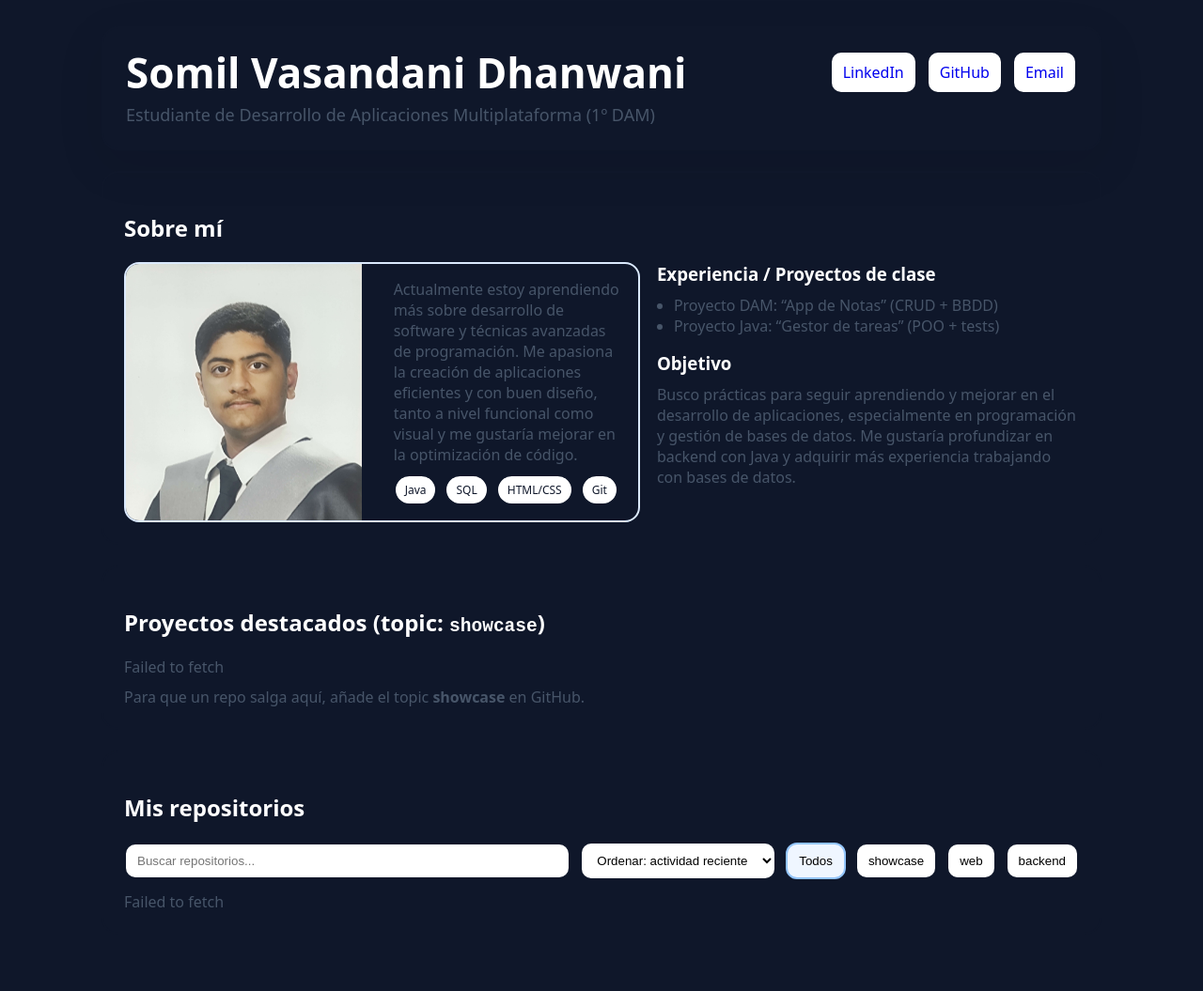
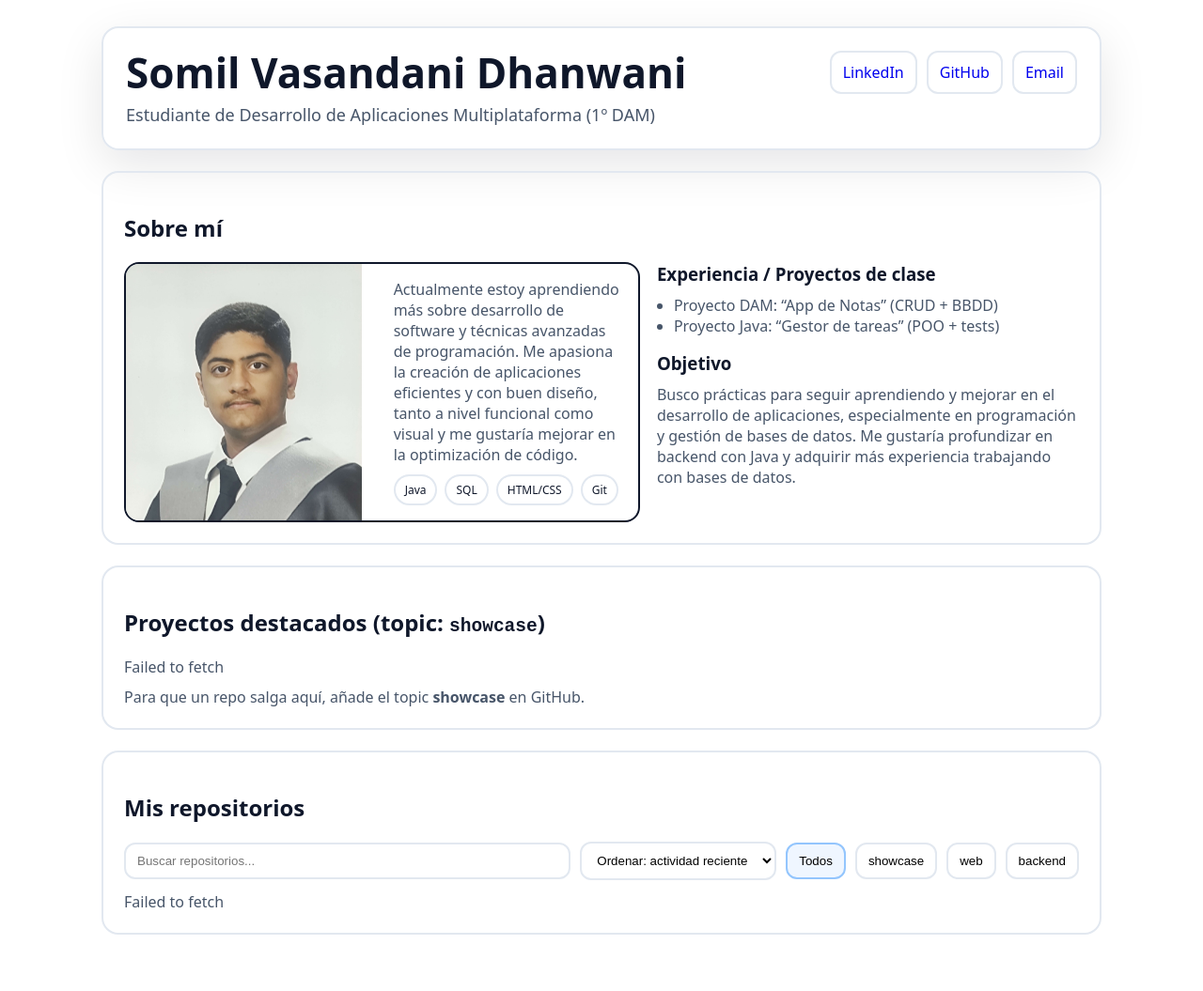
Before and after one commit to somilvd/somilvd.github.io, a Jekyll site: the page built from index.html, in a window 1280 px wide. Shown: the whole page at 94% size. Built offline with Jekyll 4.4.1, drawn with Linux system fonts in a browser that asks for light colours.

Commit message:
Creando mi cv

```diff
--- a/assets/css/styles.css
+++ b/assets/css/styles.css
@@ -1,9 +1,9 @@
 :root{
-  --bg:#0f172a;
-  --text:#ffffff;
+  --bg:#ffffff;
+  --text:#0f172a;
   --muted:#475569;
-  --card:#0f172a;
-  --line:#0f172a;
+  --card:#ffffff;
+  --line:#e2e8f0;
   --brand:#2563eb;
   --brand2:#8b5cf6;
   --shadow: 0 16px 50px rgba(2,6,23,.10);
@@ -29,7 +29,7 @@ body{
 @media (max-width: 900px){ .grid2{grid-template-columns:1fr} .title{font-size:36px}}
 .profile{
   display:flex;gap:18px;align-items:stretch;
-  border-radius:16px;overflow:hidden;border:2px solid #dbeafe;
+  border-radius:16px;overflow:hidden;border:2px solid #0f172a;
 }
 .profile img{width:46%;object-fit:cover;display:block}
 .profile .bio{padding:16px}
```
Also changed, not shown: 1 other file.
